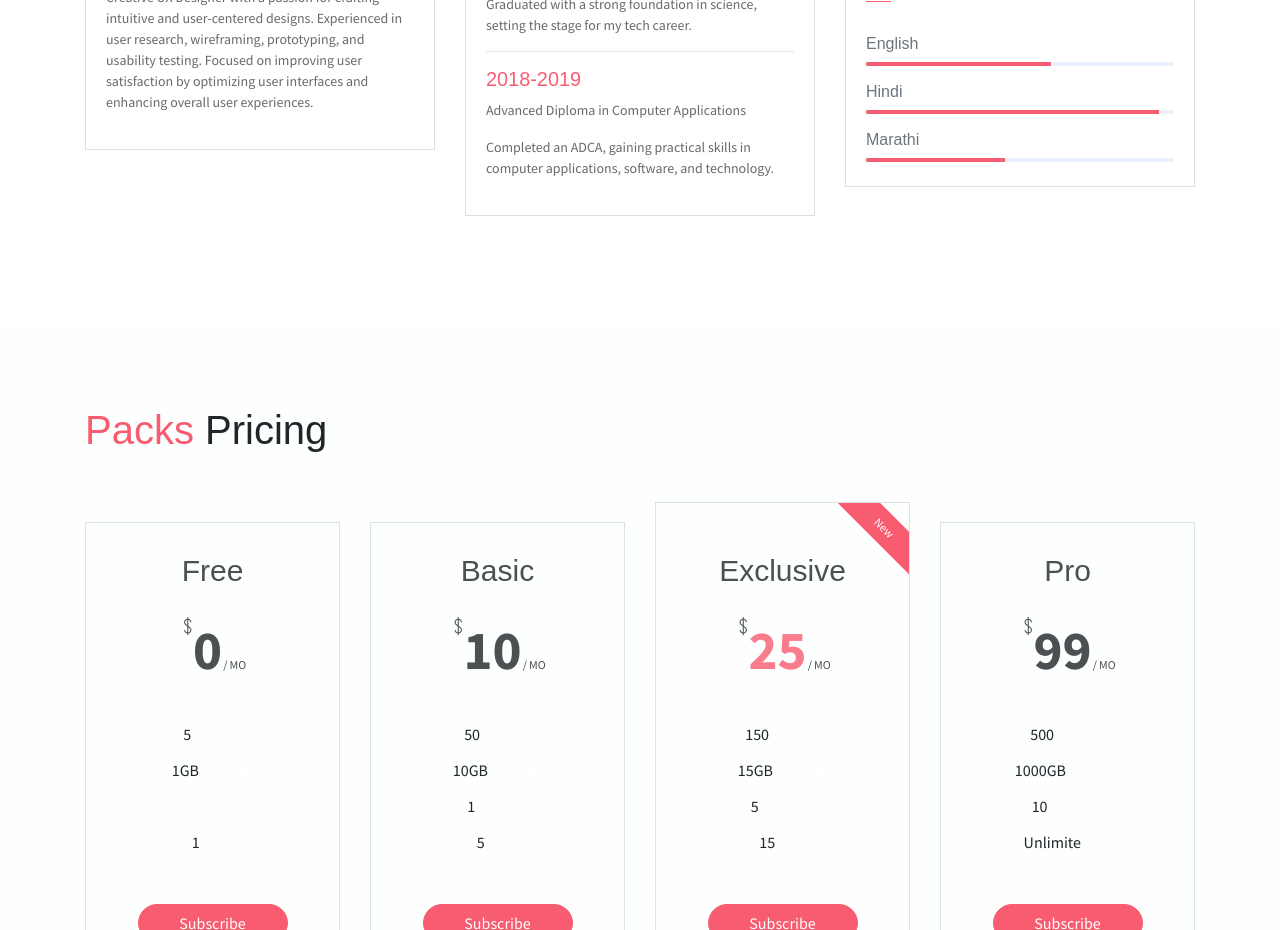
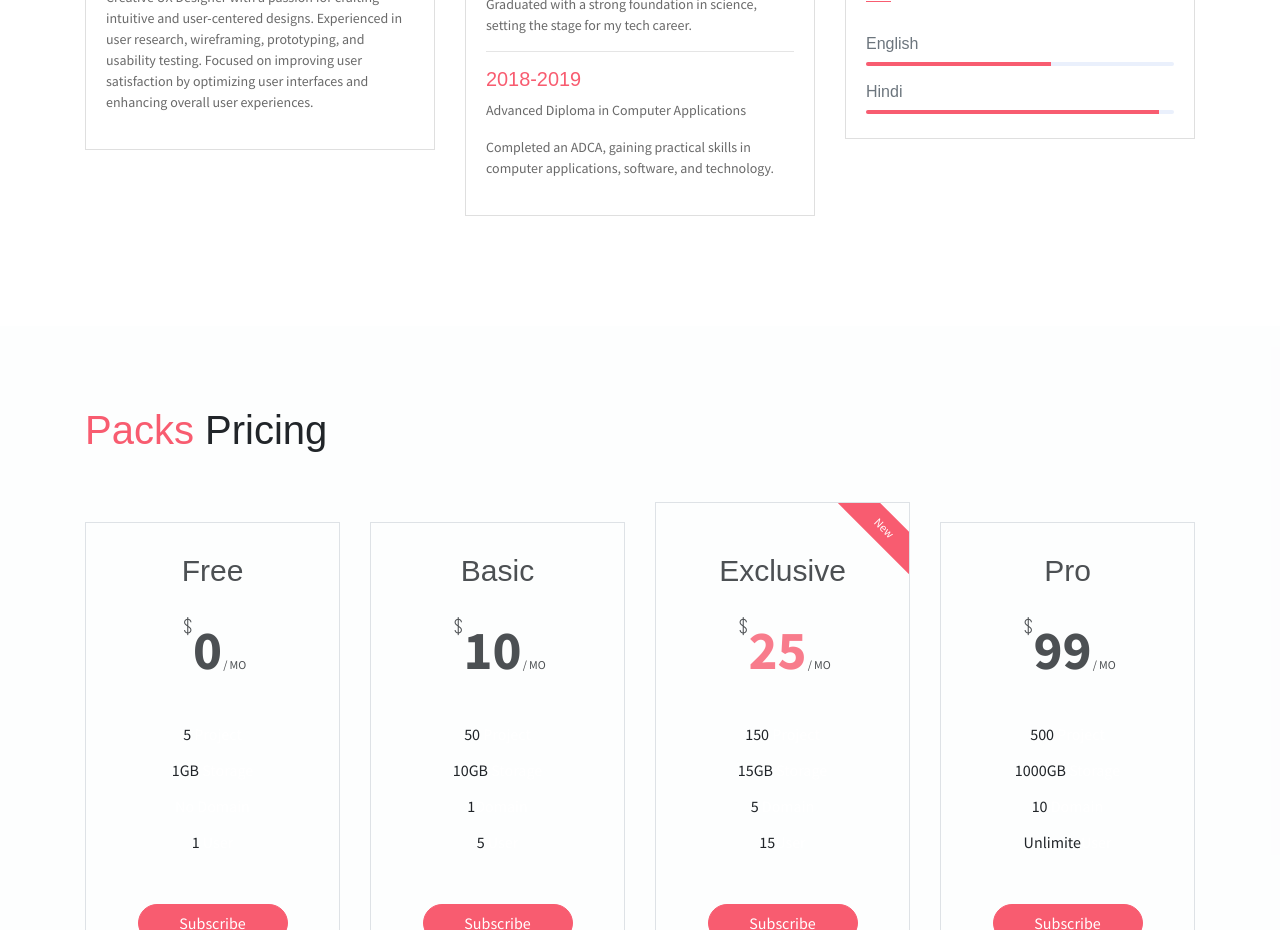
Before and after one commit to rohit-yadav01/portfolio.github.io, a website: page index.html in a window 1280 px wide. Shown: the part 1940-2870 px from the top of the page. Drawn offline with Linux system fonts and the light colour scheme; some packages are replaced by stand-ins of ours.

Commit message:
Update index.html

```diff
--- a/index.html
+++ b/index.html
@@ -257,10 +257,7 @@
                             <div class="progress mb-3">
                                 <div class="progress-bar bg-danger" role="progressbar" style="width: 95%" aria-valuenow="25" aria-valuemin="0" aria-valuemax="100"></div>
                             </div>
-                            <h6>Marathi</h6>
-                            <div class="progress mb-3">
-                                <div class="progress-bar bg-danger" role="progressbar" style="width: 45%" aria-valuenow="50" aria-valuemin="0" aria-valuemax="100"></div>
-                            </div>
+
                         </div>
                     </div>
                 </div>
```
